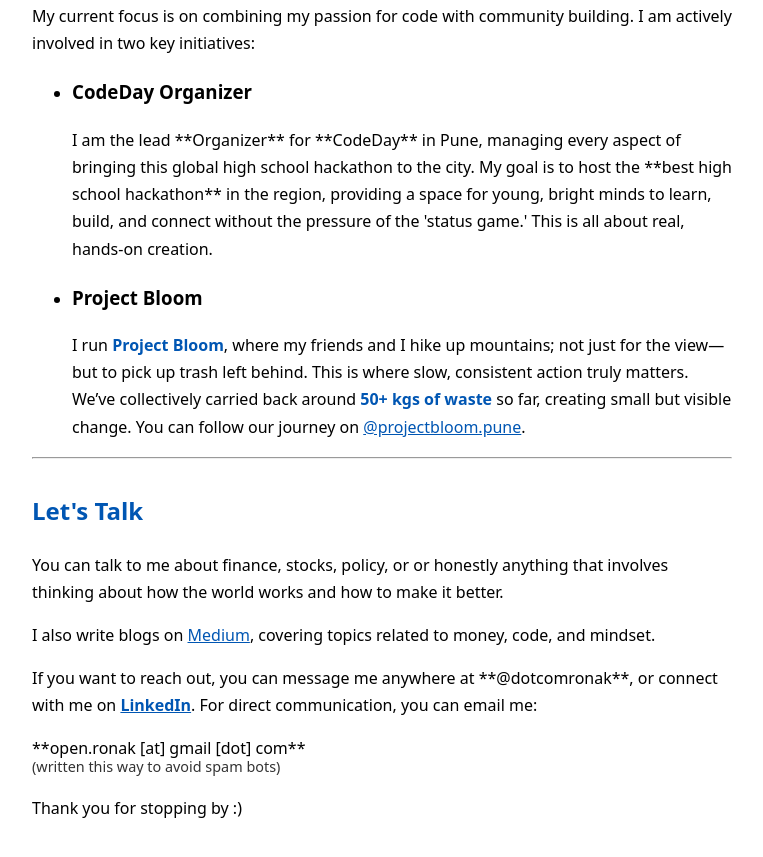
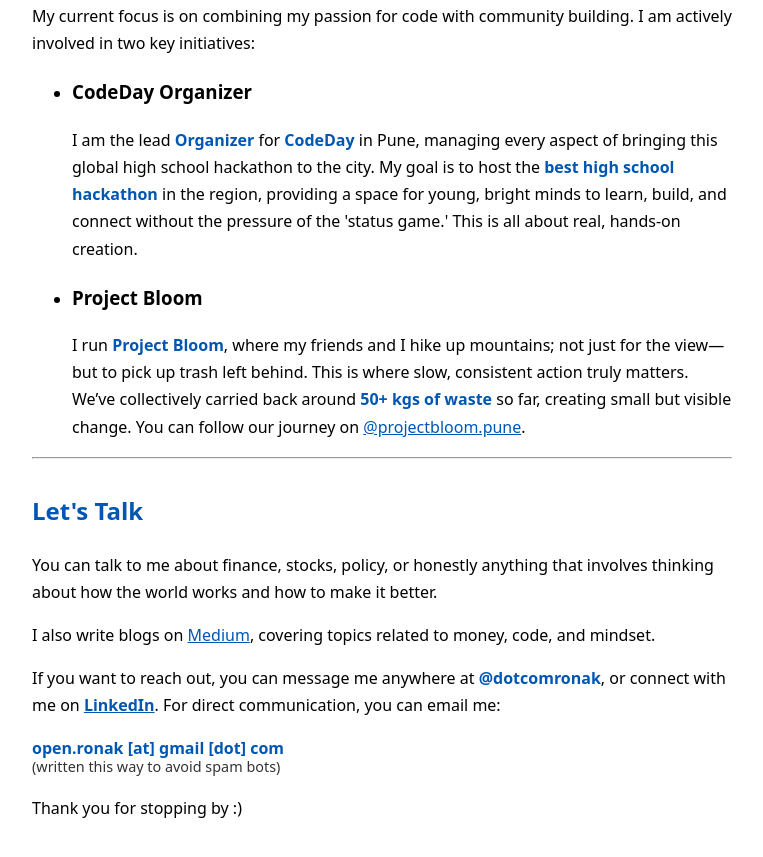
Before and after one commit to dotcomronak/dotcomronak.github.io, a plain HTML site: page index.html in a window 1280 px wide. Shown: the part 393-1250 px from the top of the page, without its empty margins (258-1021 px from the left). Drawn offline with Linux system fonts and the light colour scheme.

Commit message:
Format HTML content for better readability

```diff
--- a/index.html
+++ b/index.html
@@ -55,9 +55,10 @@
 </head>
 <body>
   <h1>Hey, I'm Ronak.</h1>
+
   <p>I go by <strong>dotcomronak</strong> on the internet. I'm a developer and a builder who writes Python, tries out random ideas, and occasionally stumbles upon ones that actually work.</p>
 
- <p>I'm not a big fan of the whole <em>status game</em> everyone seems to be playing these days. I'm more into doing real things that make <em>actual</em> change, even if it's slow. Especially if it's slow.</p>
+  <p>I'm not a big fan of the whole <em>status game</em> everyone seems to be playing these days. I'm more into doing real things that make <em>actual</em> change, even if it's slow. Especially if it's slow.</p>
 
   <hr>
 
@@ -66,9 +67,10 @@
 
   <ul>
     <li>
-      <h3>CodeDay Organizer </h3>
-      <p>I am the lead **Organizer** for **CodeDay** in Pune, managing every aspect of bringing this global high school hackathon to the city. My goal is to host the **best high school hackathon** in the region, providing a space for young, bright minds to learn, build, and connect without the pressure of the 'status game.' This is all about real, hands-on creation.</p>
+      <h3>CodeDay Organizer</h3>
+      <p>I am the lead <strong>Organizer</strong> for <strong>CodeDay</strong> in Pune, managing every aspect of bringing this global high school hackathon to the city. My goal is to host the <strong>best high school hackathon</strong> in the region, providing a space for young, bright minds to learn, build, and connect without the pressure of the 'status game.' This is all about real, hands-on creation.</p>
     </li>
+
     <li>
       <h3>Project Bloom</h3>
       <p>I run <strong>Project Bloom</strong>, where my friends and I hike up mountains; not just for the view—but to pick up trash left behind. This is where slow, consistent action truly matters. We’ve collectively carried back around <strong>50+ kgs of waste</strong> so far, creating small but visible change. You can follow our journey on <a href="https://instagram.com/projectbloom.pune" target="_blank">@projectbloom.pune</a>.</p>
@@ -78,14 +80,18 @@
   <hr>
 
   <h2>Let's Talk</h2>
-  <p>You can talk to me about finance, stocks, policy, or or honestly anything that involves thinking about how the world works and how to make it better.</p>
+
+  <p>You can talk to me about finance, stocks, policy, or honestly anything that involves thinking about how the world works and how to make it better.</p>
 
   <p>I also write blogs on <a href="https://medium.com/@dotcomronak" target="_blank">Medium</a>, covering topics related to money, code, and mindset.</p>
 
-  <p>If you want to reach out, you can message me anywhere at **@dotcomronak**, or connect with me on <a href="https://www.linkedin.com/in/dotcomronak/" target="_blank"><strong>LinkedIn</strong></a>. For direct communication, you can email me:</p>
+  <p>If you want to reach out, you can message me anywhere at <strong>@dotcomronak</strong>, or connect with me on
+    <a href="https://www.linkedin.com/in/dotcomronak/" target="_blank"><strong>LinkedIn</strong></a>.
+    For direct communication, you can email me:
+  </p>
 
   <p>
-    **open.ronak [at] gmail [dot] com**
+    <strong>open.ronak [at] gmail [dot] com</strong>
     <span class="email-note">(written this way to avoid spam bots)</span>
   </p>
 
```
